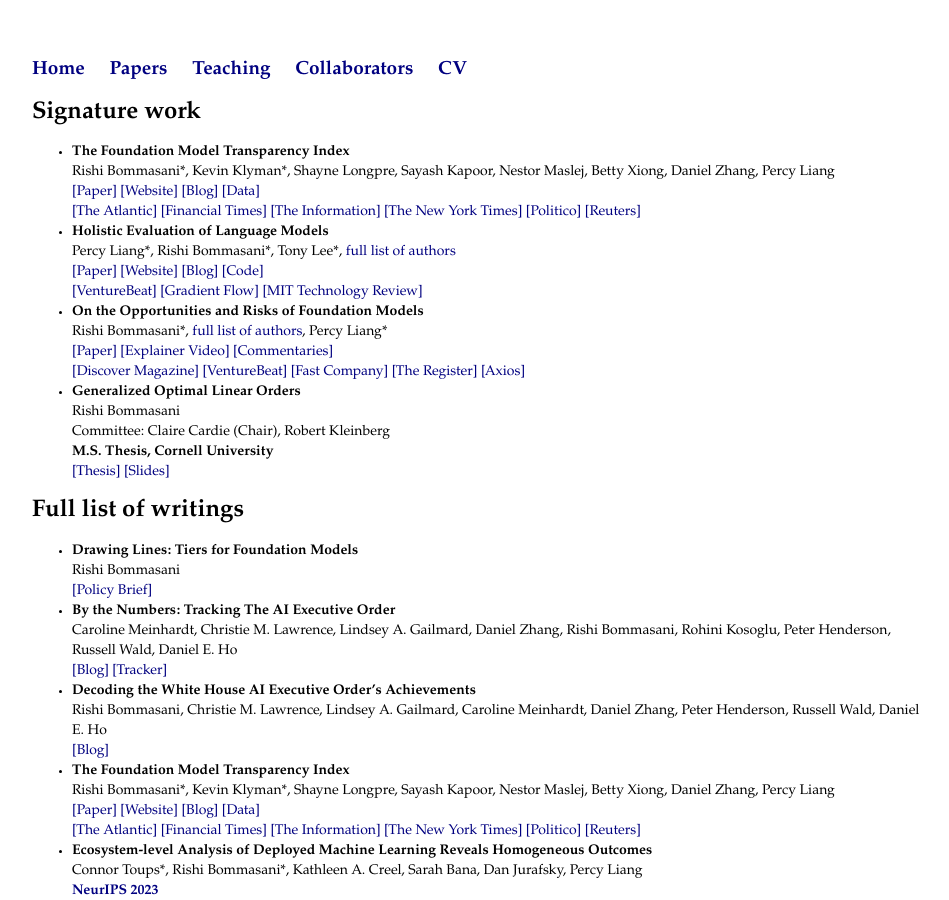
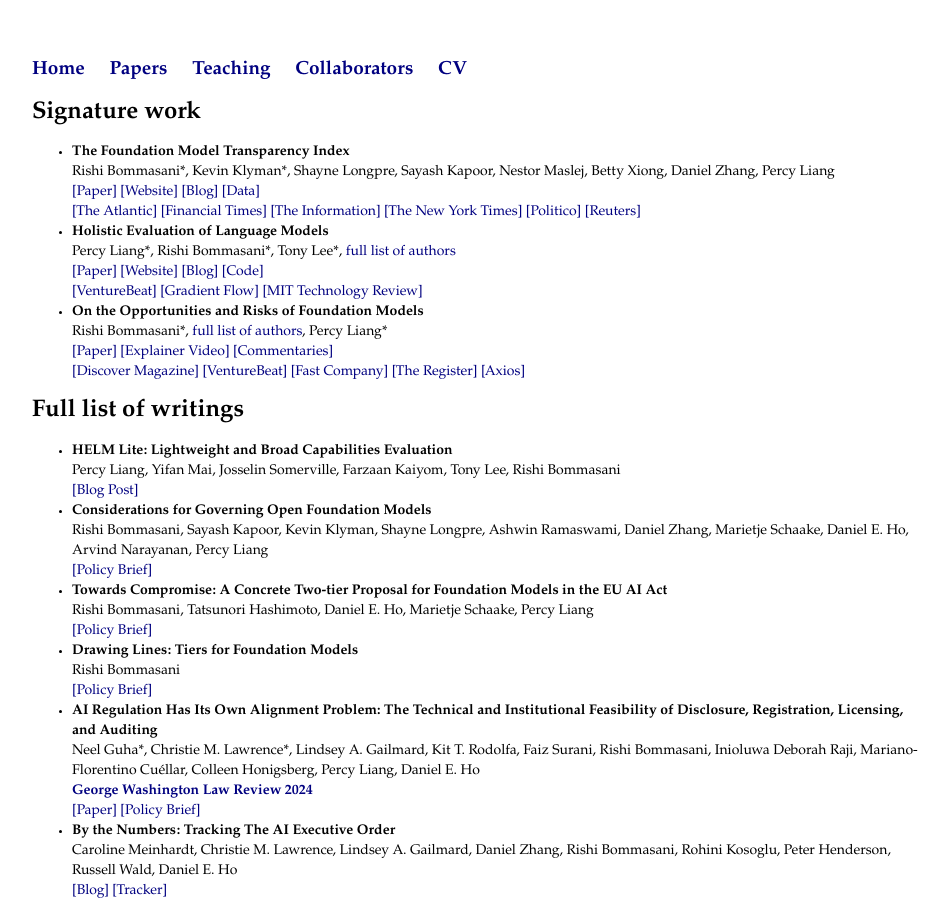
Before and after one commit to rishibommasani/rishibommasani.github.io, a Jekyll site: the page built from papers/index.html, in a window 1280 px wide and 900 px high. Shown: the whole window, without its empty margins (160-1109 px from the left). Built offline with Jekyll 4.4.1, drawn with Linux system fonts in a browser that asks for light colours.

Commit message:
Update index.html

```diff
--- a/papers/index.html
+++ b/papers/index.html
@@ -20,20 +20,41 @@
 		<br> <a href="https://www.discovermagazine.com/technology/the-coming-identity-crisis-for-ai">[Discover Magazine]</a> <a href="https://venturebeat.com/2021/08/18/foundation-models-risk-exacerbating-mls-ethical-challenges/">[VentureBeat]</a> <a href="https://www.fastcompany.com/90666920/ai-bias-stanford-percy-liang-fei-fei-li">[Fast Company]</a> <a href="https://www.theregister.com/2021/08/23/percy_liang_qa/">[The Register]</a> <a href="https://www.axios.com/foundation-ai-models-stanford-5562dc3f-99c1-4127-bc6a-6e4e6ecc982a.html">[Axios]</a> </li>
 	</li>
 
-	<li><b> Generalized Optimal Linear Orders </b>
+<!-- 	<li><b> Generalized Optimal Linear Orders </b>
 		<br> Rishi Bommasani
 		<br> Committee: Claire Cardie (Chair), Robert Kleinberg
 		<br> <b> M.S. Thesis, Cornell University </b>
 		<br> <a href="https://ecommons.cornell.edu/handle/1813/103195">[Thesis]</a> <a href="https://github.com/rishibommasani/rishibommasani.github.io/blob/master/papers/Thesis-Defense-2020.pdf">[Slides]</a>
-        </li>
+        </li>	 -->
 	</ul>
 
 	<h1>Full list of writings</h1>
 	<ul>
 
+	<li><b> HELM Lite: Lightweight and Broad Capabilities Evaluation </b>
+		<br> Percy Liang, Yifan Mai, Josselin Somerville, Farzaan Kaiyom, Tony Lee, Rishi Bommasani
+		<br> <a href="https://crfm.stanford.edu/2023/12/19/helm-lite.html">[Blog Post]</a>
+	</li>
+
+	<li><b> Considerations for Governing Open Foundation Models </b>
+		<br> Rishi Bommasani, Sayash Kapoor, Kevin Klyman, Shayne Longpre, Ashwin Ramaswami, Daniel Zhang, Marietje Schaake, Daniel E. Ho, Arvind Narayanan, Percy Liang
+		<br> <a href="https://hai.stanford.edu/issue-brief-considerations-governing-open-foundation-models">[Policy Brief]</a>
+	</li>
+
+	<li><b> Towards Compromise: A Concrete Two-tier Proposal for Foundation Models in the EU AI Act </b>
+		<br> Rishi Bommasani, Tatsunori Hashimoto, Daniel E. Ho, Marietje Schaake, Percy Liang
+		<br> <a href="https://crfm.stanford.edu/2023/12/01/ai-act-compromise.html">[Policy Brief]</a>
+	</li>
+
 	<li><b> Drawing Lines: Tiers for Foundation Models </b>
 		<br> Rishi Bommasani
 		<br> <a href="https://crfm.stanford.edu/2023/11/18/tiers.html">[Policy Brief]</a>
+	</li>
+
+	<li><b> AI Regulation Has Its Own Alignment Problem: The Technical and Institutional Feasibility of Disclosure, Registration, Licensing, and Auditing </b>
+		<br> Neel Guha*, Christie M. Lawrence*, Lindsey A. Gailmard, Kit T. Rodolfa, Faiz Surani, Rishi Bommasani, Inioluwa Deborah Raji, Mariano-Florentino Cuéllar, Colleen Honigsberg, Percy Liang, Daniel E. Ho
+		<br> <b> <a href="https://www.gwlr.org/">George Washington Law Review 2024</a> </b>
+		<br> <a href="https://hai.stanford.edu/sites/default/files/2023-11/AI-Regulatory-Alignment.pdf">[Paper]</a> <a href="https://hai.stanford.edu/policy-brief-ai-regulatory-alignment-problem">[Policy Brief]</a>
 	</li>
 
 	<li><b> By the Numbers: Tracking The AI Executive Order </b>
```
